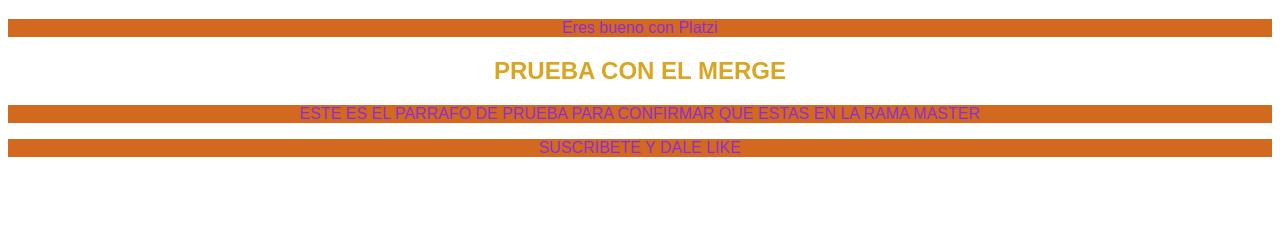
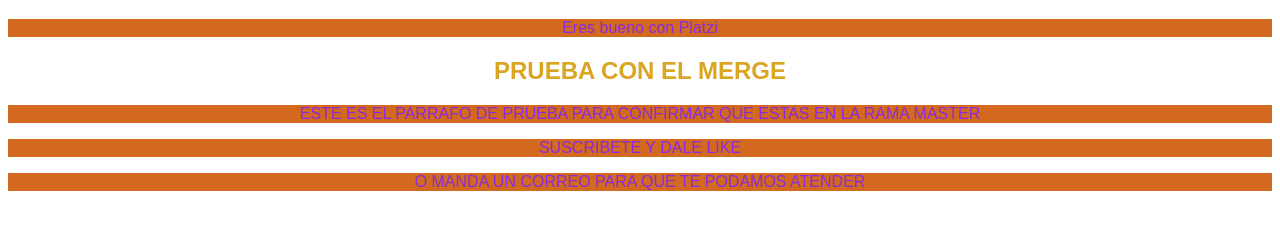
Before and after one commit to leramirez-t/practicgit, a plain HTML site: page index.html in a window 1280 px wide. Shown: the part 98-328 px from the top of the page. Drawn offline with Linux system fonts and the light colour scheme.

Commit message:
SE AGREGO DESCRIPCION DEL CORREO

```diff
--- a/index.html
+++ b/index.html
@@ -33,6 +33,7 @@
     </p>
 
     <p>SUSCRIBETE Y DALE LIKE</p>
+    <p>O MANDA UN CORREO PARA QUE TE PODAMOS ATENDER</p>
 </body>
 
 </html>
```
